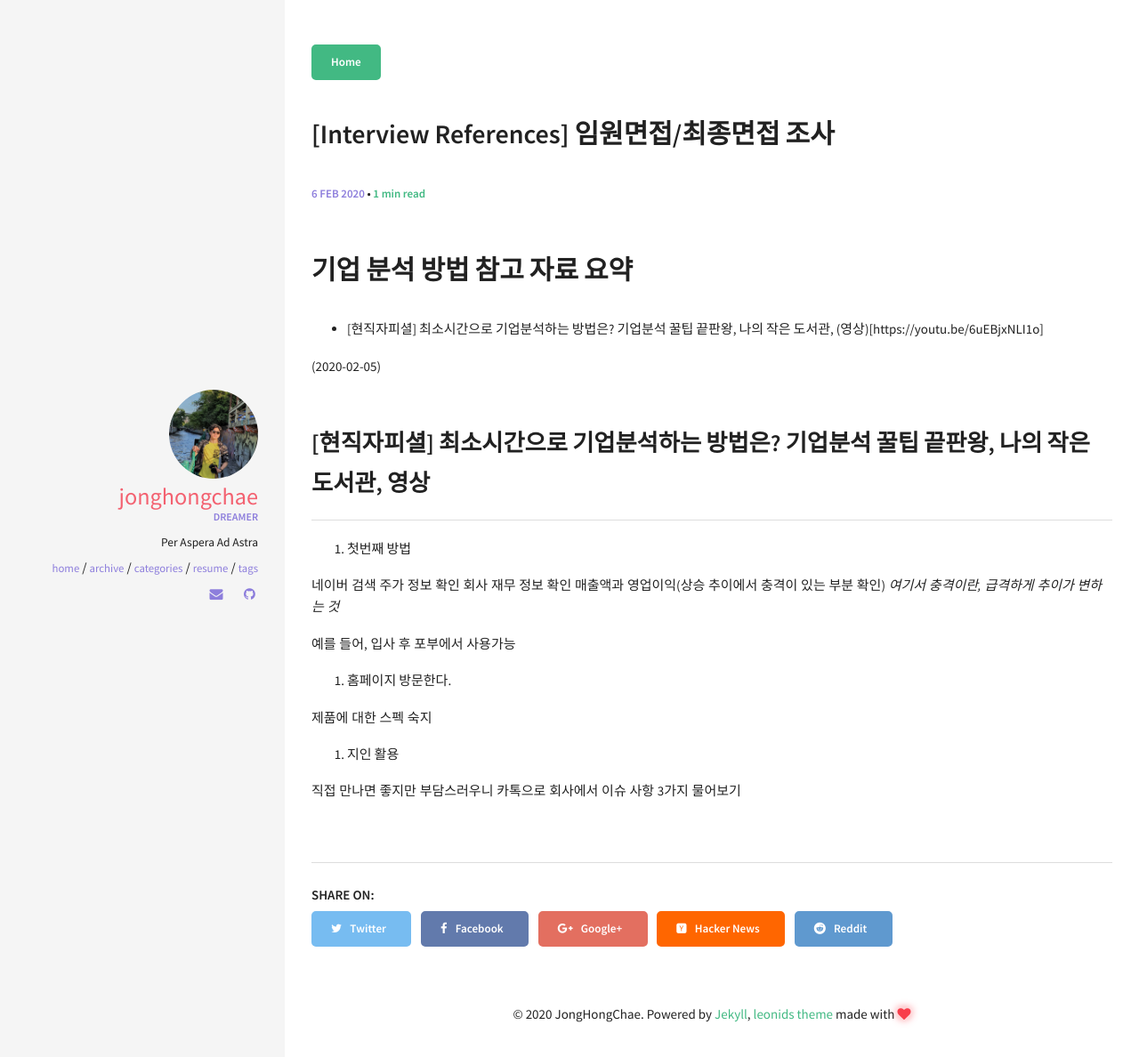
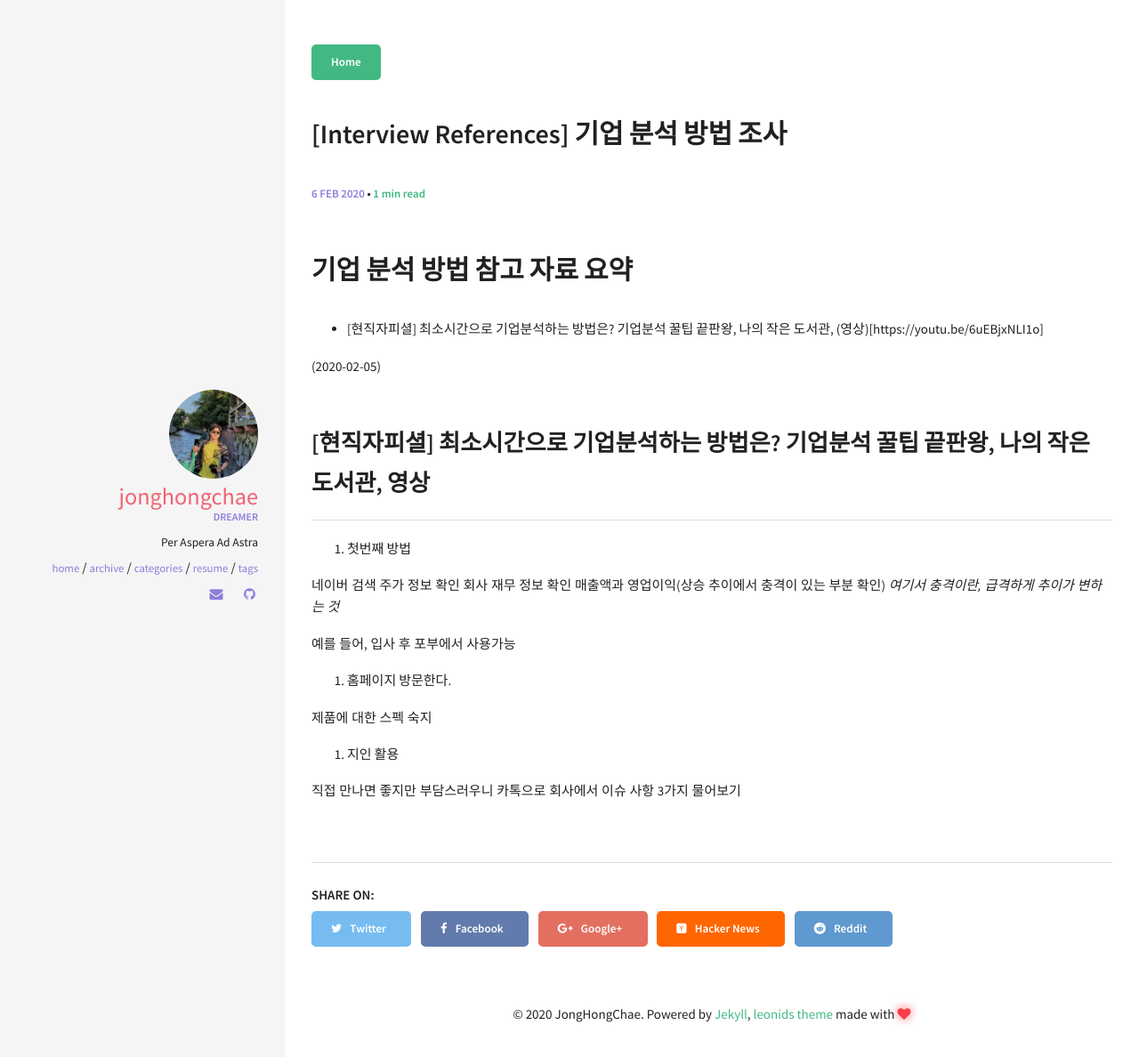
Before and after one commit to jhonggg/jhonggg.github.io, a Jekyll site: the page built from _posts/2020-02-06-interview-howToAnalyzeCompany1.md, in a window 1280 px wide. Shown: the top 1188 px of the page at 89% size. Built offline with Jekyll 4.4.1, drawn with Linux system fonts in a browser that asks for light colours.

Commit message:
change post title

```diff
--- a/_posts/2020-02-06-interview-howToAnalyzeCompany1.md
+++ b/_posts/2020-02-06-interview-howToAnalyzeCompany1.md
@@ -1,7 +1,7 @@
 ---
 layout: post
-title: "[Interview References] 임원면접/최종면접 조사"
-excerpt: "임원면접/최종면접 조사 #1"
+title: "[Interview References] 기업 분석 방법 조사"
+excerpt: "기업 분석 방법 조사 #1"
 modified: 2020-02-06
 tags: ["Interview", "Tip"]
 comments: true
```
